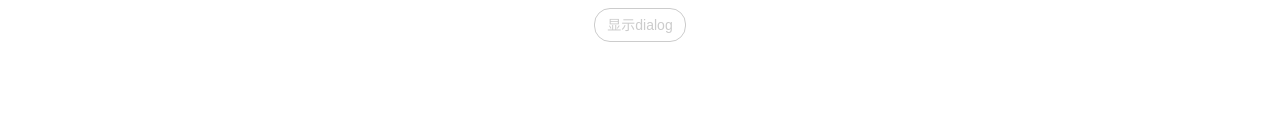
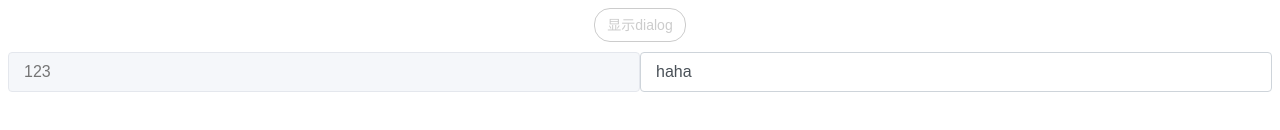
Before and after one commit to lpkshuai/pk-UI, a Vue app: page / in a window 1280 px wide. Shown: the part 228-358 px from the top of the page. Built offline with nearby package versions, Linux system fonts and the light colour scheme.

Commit message:
input component finished

```diff
--- a/src/App.vue
+++ b/src/App.vue
@@ -47,6 +47,11 @@
         <h3>我是标题</h3>
       </template>
     </pk-dialog> -->
+    <!-- input测试 -->
+    <div class="row">
+      <pk-input placeholder="123" type="password" name="password" disabled></pk-input>
+      <pk-input placeholder="123" v-model="username"></pk-input>
+    </div>
   </div>
 </template>
 
@@ -54,7 +59,8 @@
 export default {
   data() {
     return {
-      visible: false
+      visible: false,
+      username: 'haha'
     }
   },
   methods: {
@@ -84,6 +90,6 @@ export default {
 .row {
   display: flex;
   justify-content: space-around;
-  margin-bottom: 10px;
+  margin: 10px 0;
 }
 </style>
--- /dev/null
+++ b/src/components/Input.vue
@@ -0,0 +1,77 @@
+<template>
+  <div class="pk-input">
+    <input
+      class="pk-input__inner"
+      :placeholder="placeholder"
+      :type="type"
+      :name="name"
+      :disabled="disabled"
+      :class="{disabled: disabled}"
+      :value="value"
+      @input="inputHandle"
+    >
+  </div>
+</template>
+
+<script>
+  export default {
+    name: 'pkInput',
+    props: {
+      placeholder: {
+        type: String,
+        default: ''
+      },
+      type: {
+        type: String,
+        default: 'text'
+      },
+      name: {
+        type: String,
+        default: ''
+      },
+      disabled: {
+        type: Boolean,
+        default: false
+      },
+      value: {
+        type: String,
+        default: ''
+      }
+    },
+    methods: {
+      inputHandle(e) {
+        this.$emit('input', e.target.value);
+      }
+    }
+  }
+</script>
+
+<style scoped="scoped">
+  .pk-input {
+    position: relative;
+    width: 100%;
+    display: inline-block;
+  }
+  .pk-input__inner {
+    display: block;
+    width: 100%;
+    height: 40px;
+    padding: 0 15px;
+    font-size: 1rem;
+    font-weight: 400;
+    line-height: 40px;
+    box-sizing: border-box;
+    color: #495057;
+    background-color: #fff;
+    background-clip: padding-box;
+    border: 1px solid #ced4da;
+    border-radius: .25rem;
+    transition: border-color .15s ease-in-out,box-shadow .15s ease-in-out;
+  }
+  .disabled {
+    cursor: not-allowed;
+    color: #c0c4cc;
+    border-color: #e4e7ed;
+    background-color: #f5f7fa;
+  }
+</style>
--- a/src/main.js
+++ b/src/main.js
@@ -3,11 +3,13 @@ import App from './App.vue'
 
 import pkButton from './components/Button.vue'
 import pkDialog from './components/Dialog.vue'
+import pkInput from './components/Input.vue'
 
 Vue.config.productionTip = false
 
 Vue.component(pkButton.name, pkButton)
 Vue.component(pkDialog.name, pkDialog)
+Vue.component(pkInput.name, pkInput)
 
 new Vue({
   render: h => h(App)
```
